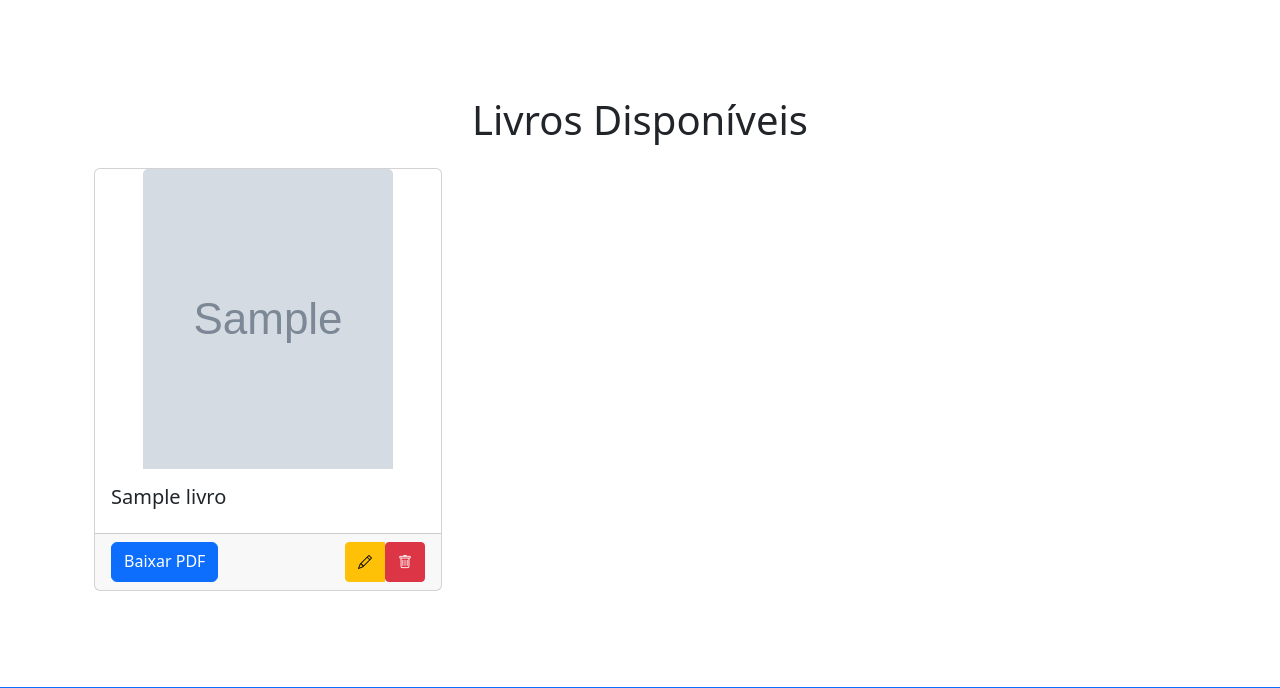
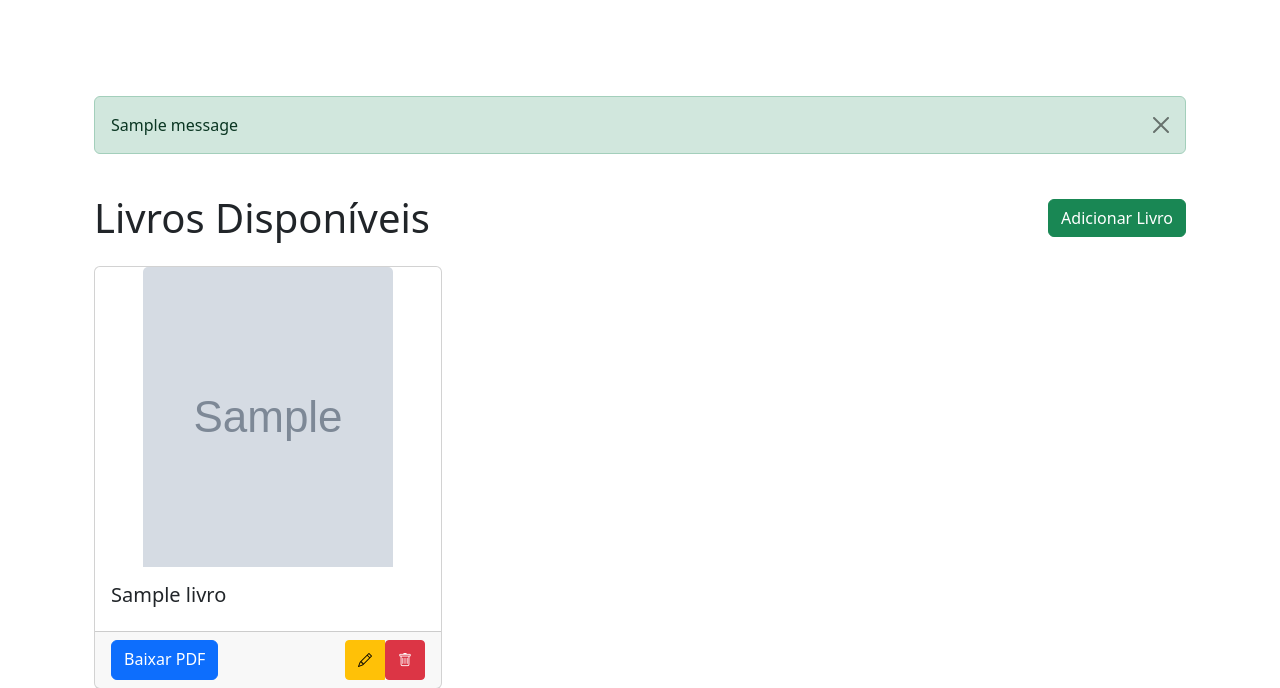
Before and after one commit to vicct0r/django-heroku-s3, a Django app: page /books/ in a window 1280 px wide. Shown: the part 68-756 px from the top of the page. Run offline with Django 5.2, Linux system fonts and the light colour scheme; a user stored in the database is signed in; tables that the repository leaves empty hold one stand-in row (values such as "Sample post"); grey boxes marked "Sample" are stand-in pictures; one stand-in notice (Sample message) is shown.

Commit message:
Pequenas alterações para a página de livros

```diff
--- a/core/admin.py
+++ b/core/admin.py
@@ -3,4 +3,4 @@ from .models import Livros
 
 @admin.register(Livros)
 class LivrosAdmin(admin.ModelAdmin):
-    fields = ['nome']
+    fields = ['nome', 'arquivo', 'foto_livro']
--- a/core/templates/livros.html
+++ b/core/templates/livros.html
@@ -2,7 +2,29 @@
 
 {% block content %}
 <div class="container my-5">
-    <h1 class="text-center mb-4">Livros Disponíveis</h1>
+
+    <!-- Exibição de mensagens -->
+    {% if messages %}
+        <div class="row mb-4">
+            <div class="col-12">
+                {% for message in messages %}
+                    <div class="alert alert-success alert-dismissible fade show" role="alert">
+                        {{ message }}
+                        <button type="button" class="btn-close" data-bs-dismiss="alert" aria-label="Close"></button>
+                    </div>
+                {% endfor %}
+            </div>
+        </div>
+    {% endif %}
+
+    <!-- Título e botão "Adicionar Livro" -->
+    <div class="d-flex justify-content-between align-items-center mb-4">
+        <h1 class="text-center mb-0">Livros Disponíveis</h1>
+        {% if user.is_funcionario %}
+            <a href="{% url 'livros_add' %}" class="btn btn-success">Adicionar Livro</a>
+        {% endif %}
+    </div>
+
     <div class="row">
         {% for livro in livros %}
             <div class="col-md-4 mb-4">
--- a/core/views.py
+++ b/core/views.py
@@ -89,7 +89,7 @@ class MyProfileUpdateView(LoginRequiredMixin, UserProfilePictureMixin, UpdateVie
         # desta forma eu consigo encontrar o objeto relacionado com a conta de usuario sem nenhum problema.
 
     def form_valid(self, form):
-        messages.success(self.request, 'Informações de perfil alterados com sucesso!')
+        messages.success(self.request, 'Informações de perfil alterado com sucesso!')
         return super().form_valid(form)
 
     def get_success_url(self):
@@ -109,6 +109,12 @@ class LivrosCreate(LoginRequiredMixin, HasRoleMixin, CreateView):
     form_class = LivrosModelForm
     success_url = reverse_lazy('livros')
 
+    def form_valid(self, form):
+        response = super().form_valid(form)
+        messages.success(self.request, 'Livro adicionado com sucesso!')
+        return response
+
+
 
 class LivroUpdate(LoginRequiredMixin, HasRoleMixin, UpdateView):
     allowed_roles = 'professor'
--- a/requirements.txt
+++ b/requirements.txt
@@ -10,6 +10,7 @@ django-stdimage==6.0.2
 django-storages==1.14.4
 gunicorn==23.0.0
 jmespath==1.0.1
+model-mommy==2.0.0
 packaging==24.1
 pillow==10.4.0
 psycopg2==2.9.9
```
